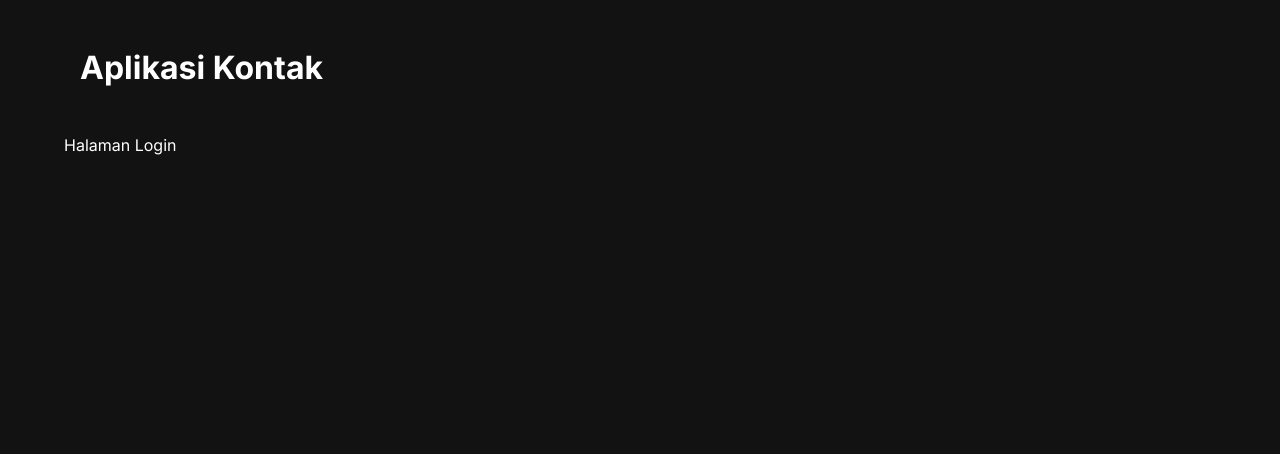
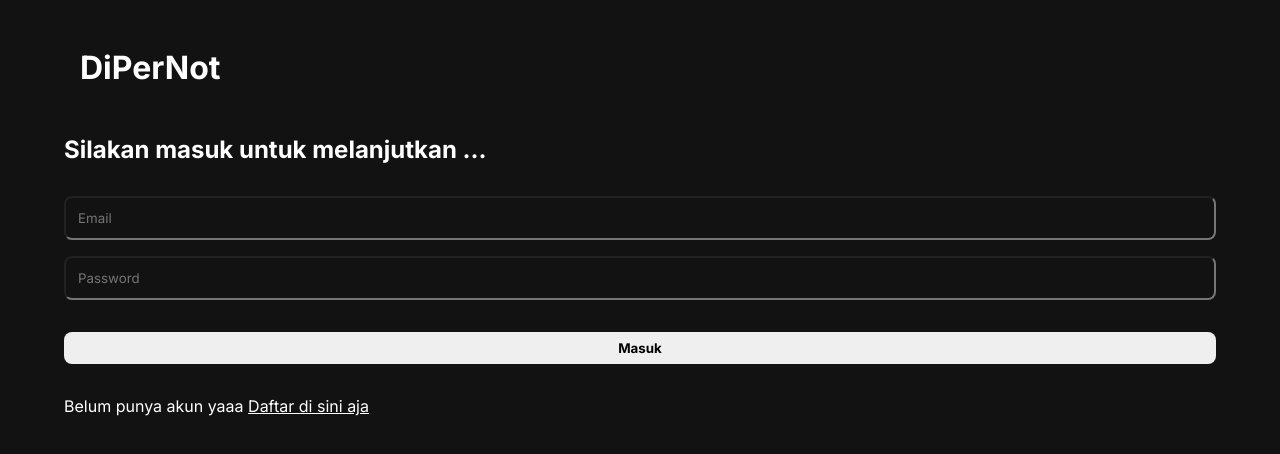
Before and after one commit to srmpandejlaki/story-app-v2, a React (Vite) app: page / in a window 1280 px wide. Shown: the top 454 px of the page. Built offline with nearby package versions, Linux system fonts and the light colour scheme; no server answers.

Commit message:
login logout sudah berfungsi

```diff
--- a/src/App.jsx
+++ b/src/App.jsx
@@ -4,7 +4,10 @@ import HomePage from './pages/HomePage';
 import DetailPageWrapper from './pages/DetailPage';
 import NotFoundPage from './pages/NotFoundPage';
 import RegisterPage from './pages/RegisterPage';
+import LoginPage from './pages/LoginPage';
 import NavBar from './components/nav-bar';
+
+import { getUserLogged, putAccessToken } from './utils/index';
 
 class App extends React.Component {
   constructor(props) {
@@ -13,23 +16,56 @@ class App extends React.Component {
     this.state = {
       authedUser: null,
     };
+
+    this.onLoginSuccess = this.onLoginSuccess.bind(this);
+    this.onLogout = this.onLogout.bind(this);
+  }
+
+  async onLoginSuccess({ accessToken }) {
+    putAccessToken(accessToken);
+    const { data } = await getUserLogged();
+    this.setState(() => {
+      return {
+        authedUser: data,
+        initializing: true,
+      };
+    });
+  }
+
+  async componentDidMount() {
+    const { data } = await getUserLogged();
+    this.setState(() => {
+      return {
+        authedUser: data,
+        initializing: false,
+      };
+    });
+  }
+
+  onLogout() {
+    this.setState(() => {
+      return {
+        authedUser: null
+      }
+    });
+    putAccessToken('');
   }
 
   render() {
+    if (this.state.initializing) {
+      return null;
+    }
 
     if (this.state.authedUser === null) {
       return (
         <div className='main'>
           <header className='header'>
-            <h1>Aplikasi Kontak</h1>
+            <h1>DiPerNot</h1>
           </header>
           <main>
             <Routes>
-              <Route path="/*" element={<p>Halaman Login</p>} />
+              <Route path="/*" element={<LoginPage loginSuccess={this.onLoginSuccess} />} />
               <Route path="/register" element={<RegisterPage />} />
-              <Route exact path='/home' element={<HomePage />} />
-              <Route path='/note/:id' element={<DetailPageWrapper />} />
-              <Route path='*' element={<NotFoundPage />} />
             </Routes>
           </main>
         </div>
@@ -37,11 +73,11 @@ class App extends React.Component {
     }
 
     return (
-      < div class='main'>
+      < div className='main'>
         <header>
           <section className='header'>
             <h1>DiPerNot</h1>
-            <NavBar />
+            <NavBar logout={this.onLogout} />
           </section>
           <p className='text'>Welcome to the Digital Personal Notes Chest. Always Save All Your Memories Here</p>
         </header>
@@ -50,8 +86,6 @@ class App extends React.Component {
             <Route exact path='/' element={<HomePage />} />
             <Route path='/note/:id' element={<DetailPageWrapper />} />
             <Route path='*' element={<NotFoundPage />} />
-            <Route path='/register' element={<RegisterPage />} />
-            <Route path="/add" element={<AddPage />} />
           </Routes>
         </main>
       </div>
--- /dev/null
+++ b/src/components/login-input.jsx
@@ -0,0 +1,58 @@
+import React from 'react';
+import PropTypes from 'prop-types';
+
+class LoginInput extends React.Component {
+  constructor(props) {
+    super(props);
+
+    this.state = {
+      email: '',
+      password: '',
+    };
+
+    this.onEmailChangeHandler = this.onEmailChangeHandler.bind(this);
+    this.onPasswordChangeHandler = this.onPasswordChangeHandler.bind(this);
+    this.onSubmitHandler = this.onSubmitHandler.bind(this);
+  }
+
+  onEmailChangeHandler(event) {
+    this.setState(() => {
+      return {
+        email: event.target.value
+      }
+    })
+  }
+
+  onPasswordChangeHandler(event) {
+    this.setState(() => {
+      return {
+        password: event.target.value
+      };
+    });
+  }
+
+  onSubmitHandler(event) {
+    event.preventDefault();
+
+    this.props.login({
+      email: this.state.email,
+      password: this.state.password,
+    });
+  }
+
+  render() {
+    return (
+      <form onSubmit={this.onSubmitHandler} className='login-input'>
+        <input type="email" placeholder='Email' value={this.state.email} onChange={this.onEmailChangeHandler} />
+        <input type="password" placeholder='Password' value={this.state.password} onChange={this.onPasswordChangeHandler} />
+        <button>Masuk</button>
+      </form>
+    );
+  }
+}
+
+LoginInput.propTypes = {
+  login: PropTypes.func.isRequired,
+}
+
+export default LoginInput;
--- a/src/components/nav-bar.jsx
+++ b/src/components/nav-bar.jsx
@@ -1,14 +1,20 @@
 import React from 'react';
 import { Link } from 'react-router-dom';
+import PropTypes from 'prop-types';
 
-function NavBar() {
+function NavBar({ logout }) {
   return (
     <nav className="nav-bar">
-      <ul>
+      <ul className='nav-button'>
         <li><Link to="/">Home</Link></li>
+        <li><button onClick={logout}>Logout</button></li>
       </ul>
     </nav>
   );
 }
 
+NavBar.propTypes = {
+  logout: PropTypes.func.isRequired,
+};
+
 export default NavBar;
--- a/src/components/register-input.jsx
+++ b/src/components/register-input.jsx
@@ -10,47 +10,50 @@ class RegisterInput extends React.Component {
       email: '',
       password: '',
     }
+
+    this.onNameChange = this.onNameChange.bind(this);
+    this.onEmailChange = this.onEmailChange.bind(this);
+    this.onPasswordChange = this.onPasswordChange.bind(this);
+    this.onSubmitHandler = this.onSubmitHandler.bind(this);
   }
 
-  onNameChange = (event) => {
-    this.state(() => {
+  onNameChange(event) {
+    this.setState(() => {
       return {
         name: event.target.value,
       };
     });
   }
 
-  onEmailChange = (event) => {
-    this.state(() => {
+  onEmailChange(event) {
+    this.setState(() => {
       return {
-        email: event.target.value,
+        email: event.target.value
       };
     });
   }
 
-  onPasswordChange = (event) => {
-    this.state(() => {
+  onPasswordChange(event) {
+    this.setState(() => {
       return {
-        password: event.target.value,
+        password: event.target.value
       };
-    });
+    })
   }
 
-  onSubmitHandler = (event) => {
+  onSubmitHandler(event) {
     event.preventDefault();
 
-    this.props.register(() => {
-      return {
-        name: event.target.value,
-        email: event.target.value,
-        password: event.target.value,
-      };
+    this.props.register({
+      name: this.state.name,
+      email: this.state.email,
+      password: this.state.password,
     });
   }
 
   render() {
     return (
-      <form onSubmit={this.onSubmitHandler} className='form-container'>
+      <form onSubmit={this.onSubmitHandler} className='register-input'>
         <input type="text" placeholder="Nama" value={this.state.name} onChange={this.onNameChange} />
         <input type="email" placeholder="Email" value={this.state.email} onChange={this.onEmailChange} />
         <input type="password" placeholder="Password" autoComplete='current-password' value={this.state.password} onChange={this.onPasswordChange} />
--- /dev/null
+++ b/src/pages/LoginPage.jsx
@@ -0,0 +1,29 @@
+import React from 'react';
+import PropTypes from 'prop-types';
+import { Link } from 'react-router-dom';
+import LoginInput from '../components/login-input';
+import { login } from '../utils/index';
+
+function LoginPage({ loginSuccess }) {
+  async function onLogin({ email, password }) {
+    const { error, data } = await login({ email, password });
+
+    if (!error) {
+      loginSuccess(data);
+    }
+  }
+
+  return (
+    <section className='login-page'>
+      <h2>Silakan masuk untuk melanjutkan ...</h2>
+      <LoginInput login={onLogin} />
+      <p>Belum punya akun yaaa <Link to="/register">Daftar di sini aja</Link></p>
+    </section>
+  );
+}
+
+LoginPage.propTypes = {
+  loginSuccess: PropTypes.func.isRequired,
+}
+
+export default LoginPage;
--- a/src/styles/style.css
+++ b/src/styles/style.css
@@ -61,7 +61,7 @@ ul {
   border-bottom: 1px solid var(--on-background);
 }
 
-.form-container {
+.form-container, .register-input, .login-input {
   padding-block: 2rem;
   display: flex;
   flex-direction: column;
```
